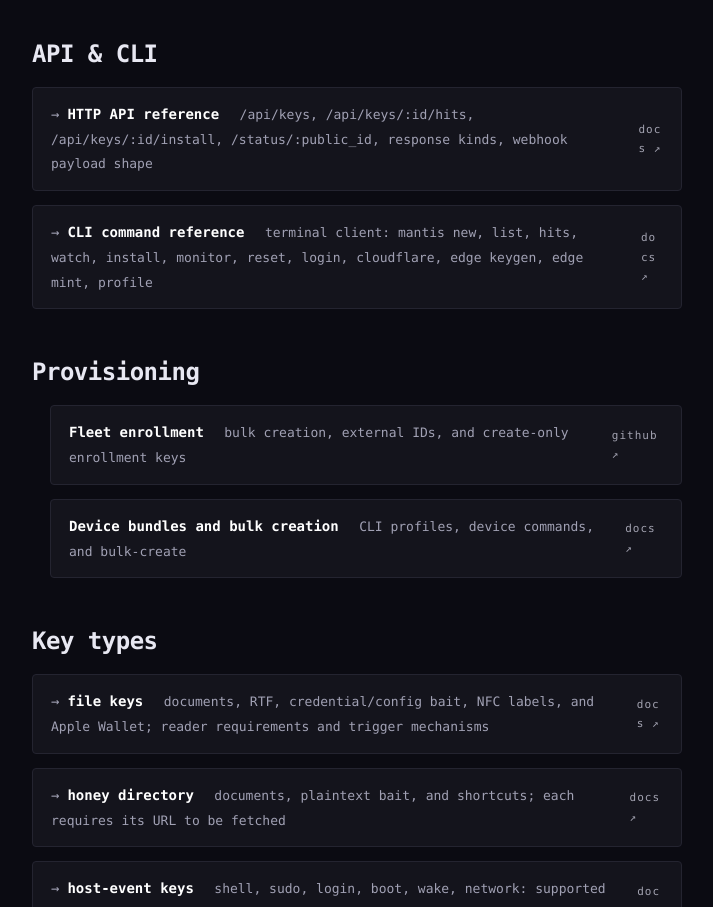
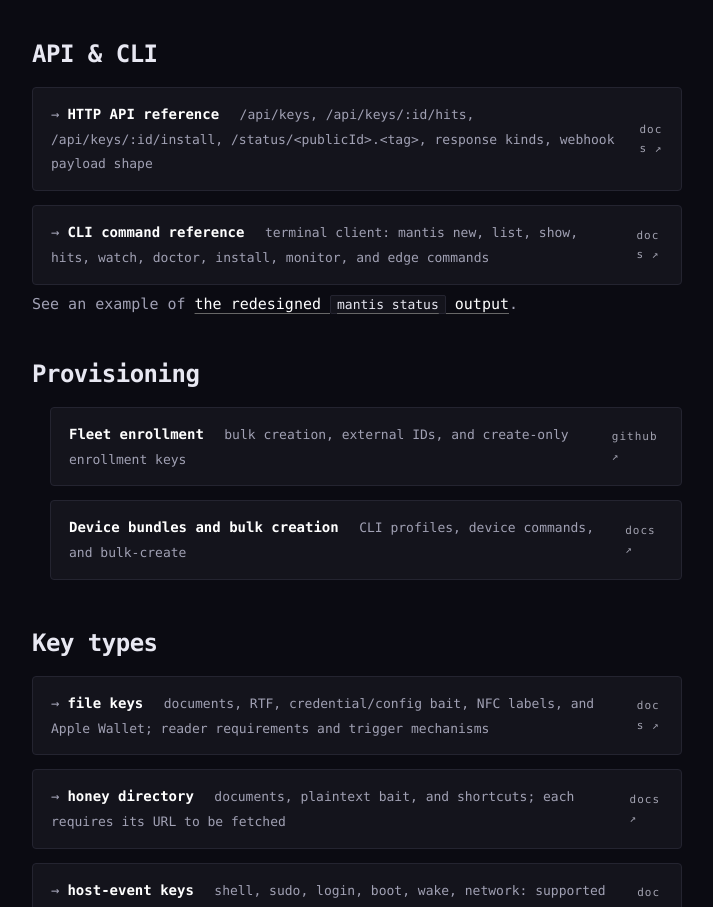
Before and after one commit to privacykey/website-mantis, a website: page en/docs.html in a window 1280 px wide. Shown: the part 936-1843 px from the top of the page, without its empty margins (72-785 px from the left). Drawn offline with Linux system fonts and the light colour scheme; no server answers.

Commit message:
Update the Mantis website docs index (#26)
* docs: refresh the website API and CLI index

* docs: link the website index to the CLI screenshot

```diff
--- a/en/docs.html
+++ b/en/docs.html
@@ -88,9 +88,11 @@
 
       <h2 id="api-amp-cli">API &amp; CLI</h2>
       <ul class="doc-list" style="list-style: none; margin: 0;">
-        <li><a href="https://docs.mantis.privacykey.org/api" rel="noopener"><span class="label"><span class="arrow" aria-hidden="true">→</span><span class="name">HTTP API reference</span> <span class="desc">/api/keys, /api/keys/:id/hits, /api/keys/:id/install, /status/:public_id, response kinds, webhook payload shape</span></span><span class="ext">docs ↗</span></a></li>
-        <li><a href="https://docs.mantis.privacykey.org/cli/" rel="noopener"><span class="label"><span class="arrow" aria-hidden="true">→</span><span class="name">CLI command reference</span> <span class="desc">terminal client: mantis new, list, hits, watch, install, monitor, reset, login, cloudflare, edge keygen, edge mint, profile</span></span><span class="ext">docs ↗</span></a></li>
+        <li><a href="https://docs.mantis.privacykey.org/api" rel="noopener"><span class="label"><span class="arrow" aria-hidden="true">→</span><span class="name">HTTP API reference</span> <span class="desc">/api/keys, /api/keys/:id/hits, /api/keys/:id/install, /status/&lt;publicId&gt;.&lt;tag&gt;, response kinds, webhook payload shape</span></span><span class="ext">docs ↗</span></a></li>
+        <li><a href="https://docs.mantis.privacykey.org/cli/" rel="noopener"><span class="label"><span class="arrow" aria-hidden="true">→</span><span class="name">CLI command reference</span> <span class="desc">terminal client: mantis new, list, show, hits, watch, doctor, install, monitor, and edge commands</span></span><span class="ext">docs ↗</span></a></li>
       </ul>
+
+      <p>See an example of <a href="https://docs.mantis.privacykey.org/cli/#terminal-output-on-main">the redesigned <code>mantis status</code> output</a>.</p>
 
       <h2 id="provisioning">Provisioning</h2><ul class="doc-list"><li><a href="https://github.com/privacykey/mantis/blob/main/docs/FLEET-PROVISIONING.md"><span class="label"><span class="name">Fleet enrollment</span> <span class="desc">bulk creation, external IDs, and create-only enrollment keys</span></span><span class="ext">github ↗</span></a></li><li><a href="https://docs.mantis.privacykey.org/cli/"><span class="label"><span class="name">Device bundles and bulk creation</span> <span class="desc">CLI profiles, device commands, and bulk-create</span></span><span class="ext">docs ↗</span></a></li></ul><h2 id="key-types">Key types</h2>
       <ul class="doc-list" style="list-style: none; margin: 0;">
```
Also changed, not shown: site/pages/docs.html (+4 -2 lines).
